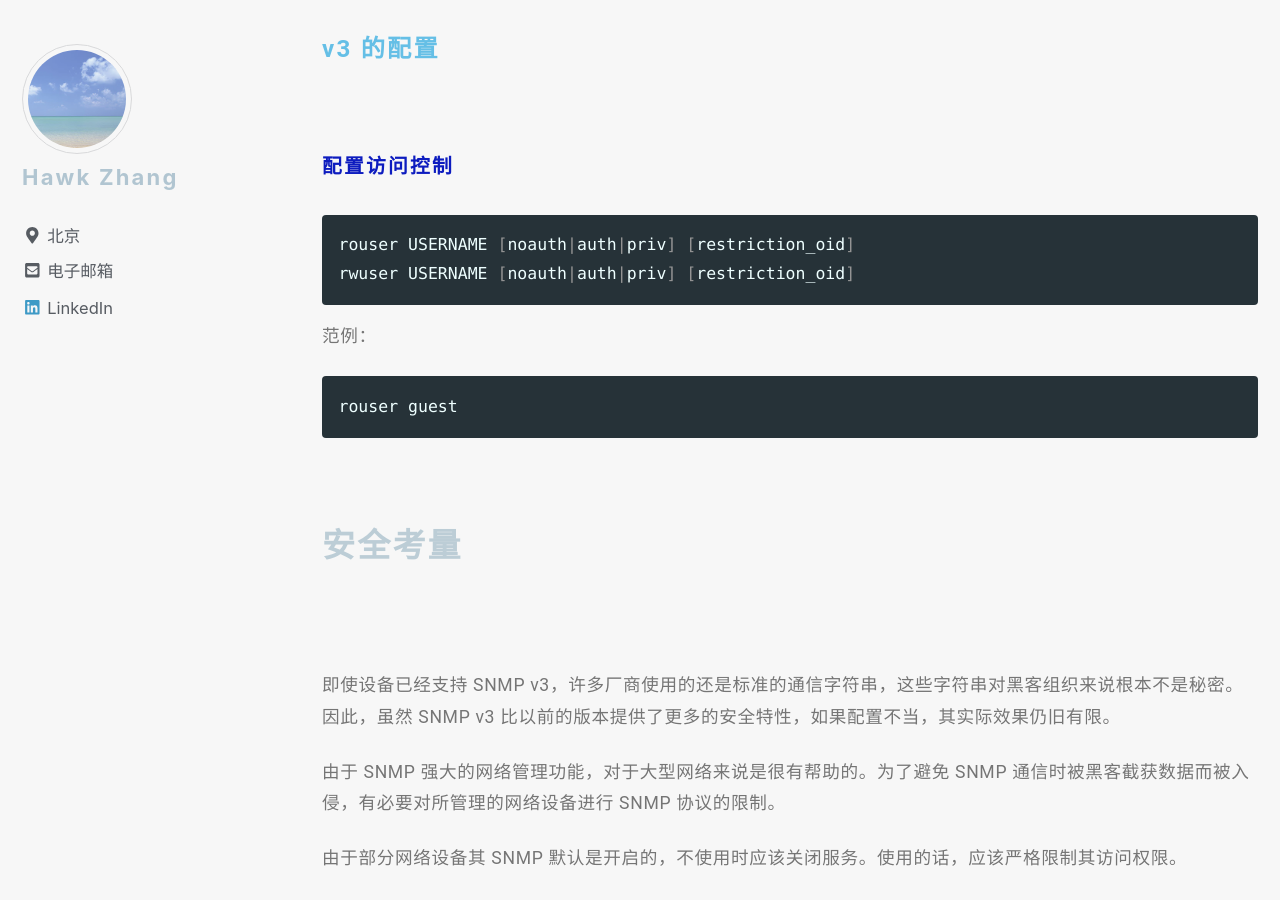
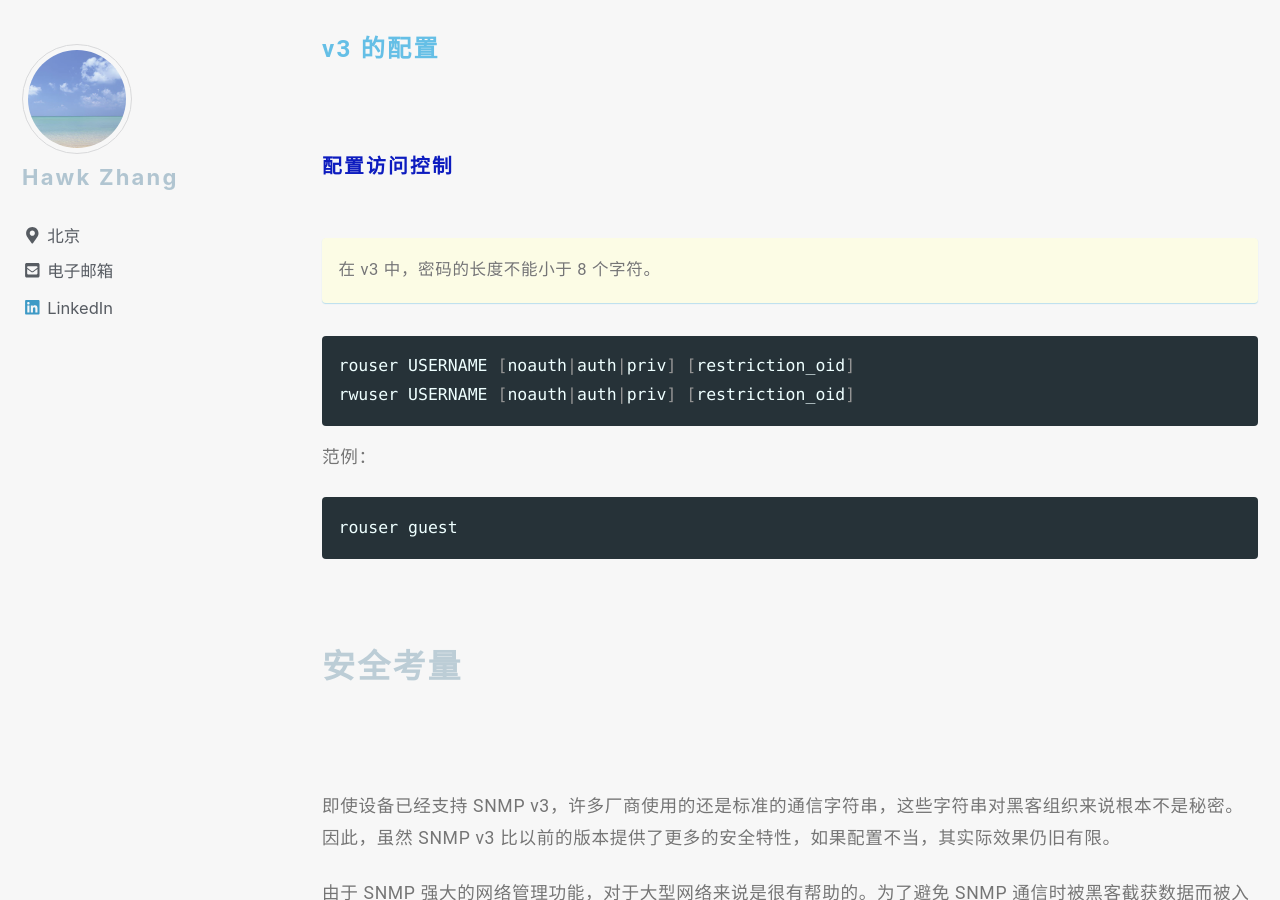
Before and after one commit to narru888/linotes_note, a Jekyll site: the page built from _posts/monitor/zabbix/2018-01-02-monitor.snmp.md, in a window 1280 px wide and 900 px high, scrolled down 10017 px. Built offline with Jekyll 4.4.1, drawn with Linux system fonts in a browser that asks for light colours; nearby versions of some CDN libraries; a script that is not in the unit is left out.

Commit message:
update on 2018-10-21 09:42:01 CST

````diff
--- a/_posts/monitor/zabbix/2018-01-02-monitor.snmp.md
+++ b/_posts/monitor/zabbix/2018-01-02-monitor.snmp.md
@@ -311,6 +311,12 @@ rwcommunity private localhost .1.3.6.1.4.1.42.2.15
 
 ##### 配置访问控制
 
+在 v3 中，密码的长度不能小于 8 个字符。
+{: .notice--primary}
+
+
+
+
 ```conf
 rouser USERNAME [noauth|auth|priv] [restriction_oid]
 rwuser USERNAME [noauth|auth|priv] [restriction_oid]
````
